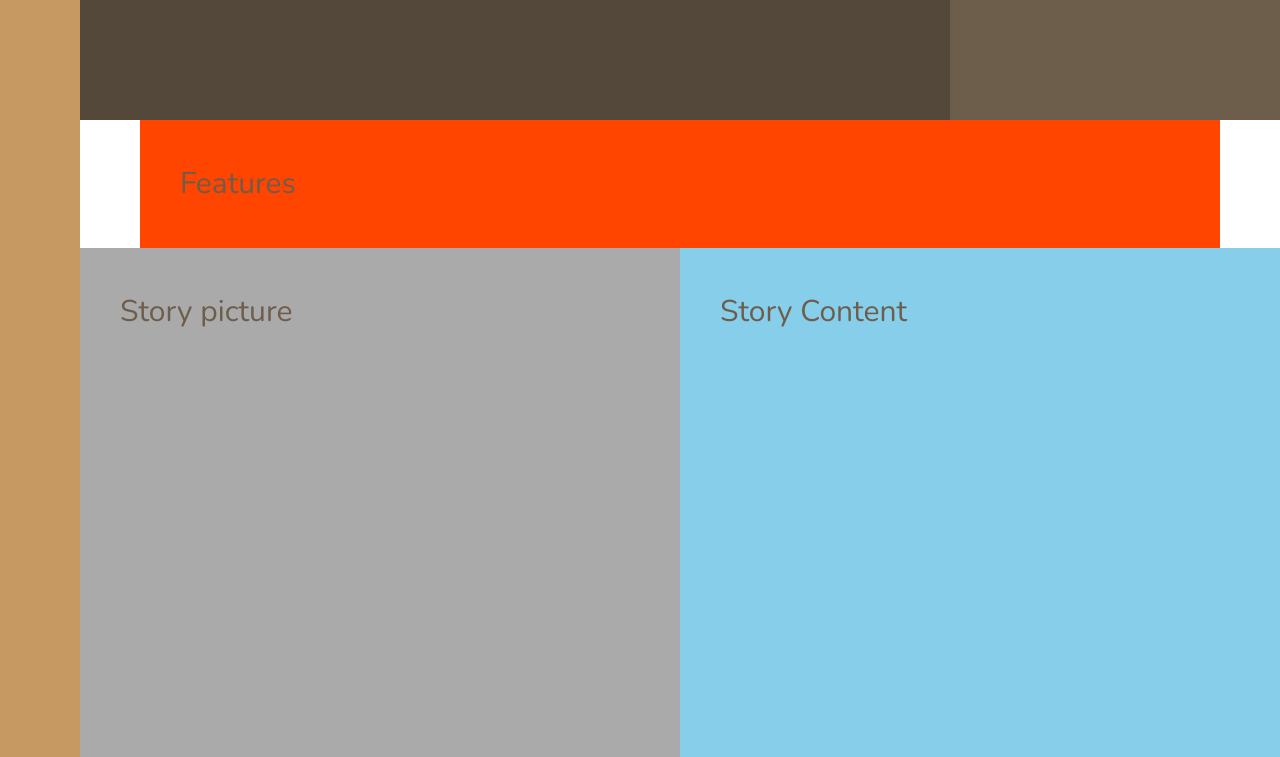
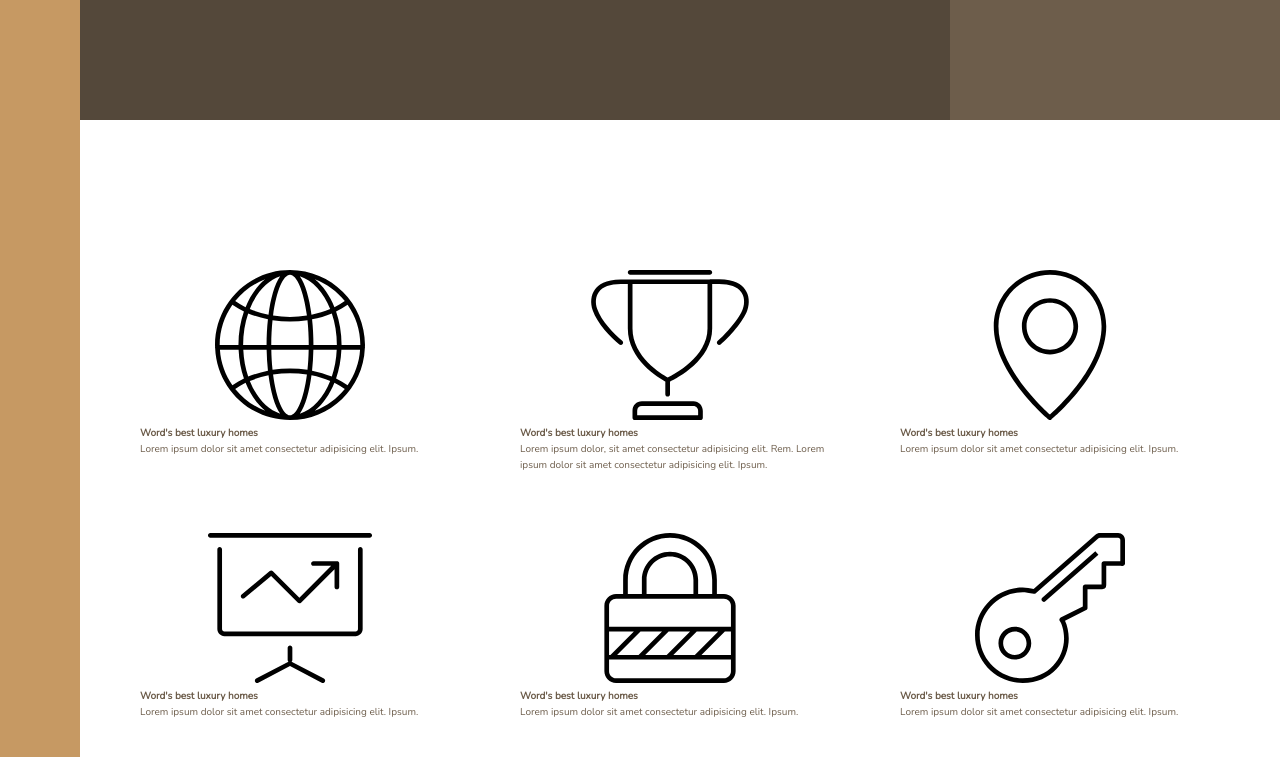
Before and after one commit to wudtichaikarun/practice-css-grid, a website: page index.html in a window 1280 px wide. Shown: the part 520-1277 px from the top of the page. Drawn offline with nearby package versions, Linux system fonts and the light colour scheme.

Commit message:
features markup

```diff
--- a/index.html
+++ b/index.html
@@ -25,7 +25,60 @@
     </div>
 
     <section class="features">
-      Features
+      <div class="feature">
+        <svg class="feature__icon">
+          <use xlink:href="img/sprite.svg#icon-global"></use>
+        </svg>
+
+        <h4 class="heading-4">Word's best luxury homes</h4>
+        <p class="feature__text">Lorem ipsum dolor sit amet consectetur adipisicing elit. Ipsum.</p>
+      </div>
+
+      <div class="feature">
+        <svg class="feature__icon">
+          <use xlink:href="img/sprite.svg#icon-trophy"></use>
+        </svg>
+
+        <h4 class="heading-4">Word's best luxury homes</h4>
+        <p class="feature__text">Lorem ipsum dolor, sit amet consectetur adipisicing elit. Rem. Lorem ipsum dolor sit amet consectetur adipisicing elit. Ipsum.</p>
+      </div>
+
+      <div class="feature">
+        <svg class="feature__icon">
+          <use xlink:href="img/sprite.svg#icon-map-pin"></use>
+        </svg>
+
+        <h4 class="heading-4">Word's best luxury homes</h4>
+        <p class="feature__text">Lorem ipsum dolor sit amet consectetur adipisicing elit. Ipsum.</p>
+      </div>
+
+      <div class="feature">
+        <svg class="feature__icon">
+          <use xlink:href="img/sprite.svg#icon-presentation"></use>
+        </svg>
+
+        <h4 class="heading-4">Word's best luxury homes</h4>
+        <p class="feature__text">Lorem ipsum dolor sit amet consectetur adipisicing elit. Ipsum.</p>
+      </div>
+
+      <div class="feature">
+        <svg class="feature__icon">
+          <use xlink:href="img/sprite.svg#icon-lock"></use>
+        </svg>
+
+        <h4 class="heading-4">Word's best luxury homes</h4>
+        <p class="feature__text">Lorem ipsum dolor sit amet consectetur adipisicing elit. Ipsum.</p>
+      </div>
+
+      <div class="feature">
+        <svg class="feature__icon">
+          <use xlink:href="img/sprite.svg#icon-key"></use>
+        </svg>
+
+        <h4 class="heading-4">Word's best luxury homes</h4>
+        <p class="feature__text">Lorem ipsum dolor sit amet consectetur adipisicing elit. Ipsum.</p>
+      </div>
+
     </section>
 
     <div class="story__pictures">
--- a/sass/_base.scss
+++ b/sass/_base.scss
@@ -43,9 +43,4 @@ body {
                          [center-end] minmax(6rem, 1fr)
                          [full-end]; // 1140/8= 142.5  use 140
 
-  & > * {
-    padding: 4rem;
-    font-size: 3rem;
-  }
-
 }
--- a/sass/_features.scss
+++ b/sass/_features.scss
@@ -1,4 +1,11 @@
 .features {
-  background-color: orangered;
+  // background-color: orangered;
+  // main grid
   grid-column: center-start / center-end;
+
+  margin:  15rem 0;
+  // sub grid
+  display: grid;
+  grid-template-columns: repeat(3, 1fr);
+  grid-gap: 6rem;
 }
```
Also changed, not shown: css/main.css.
